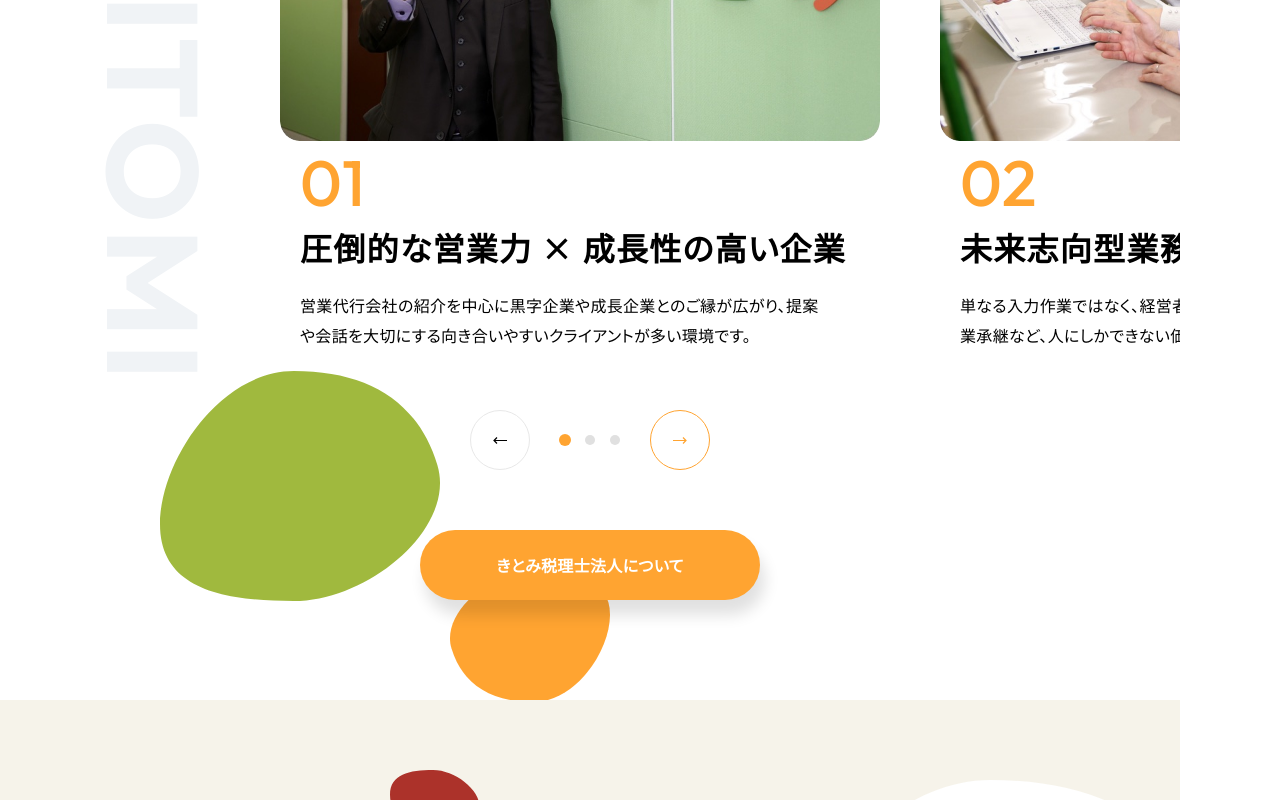
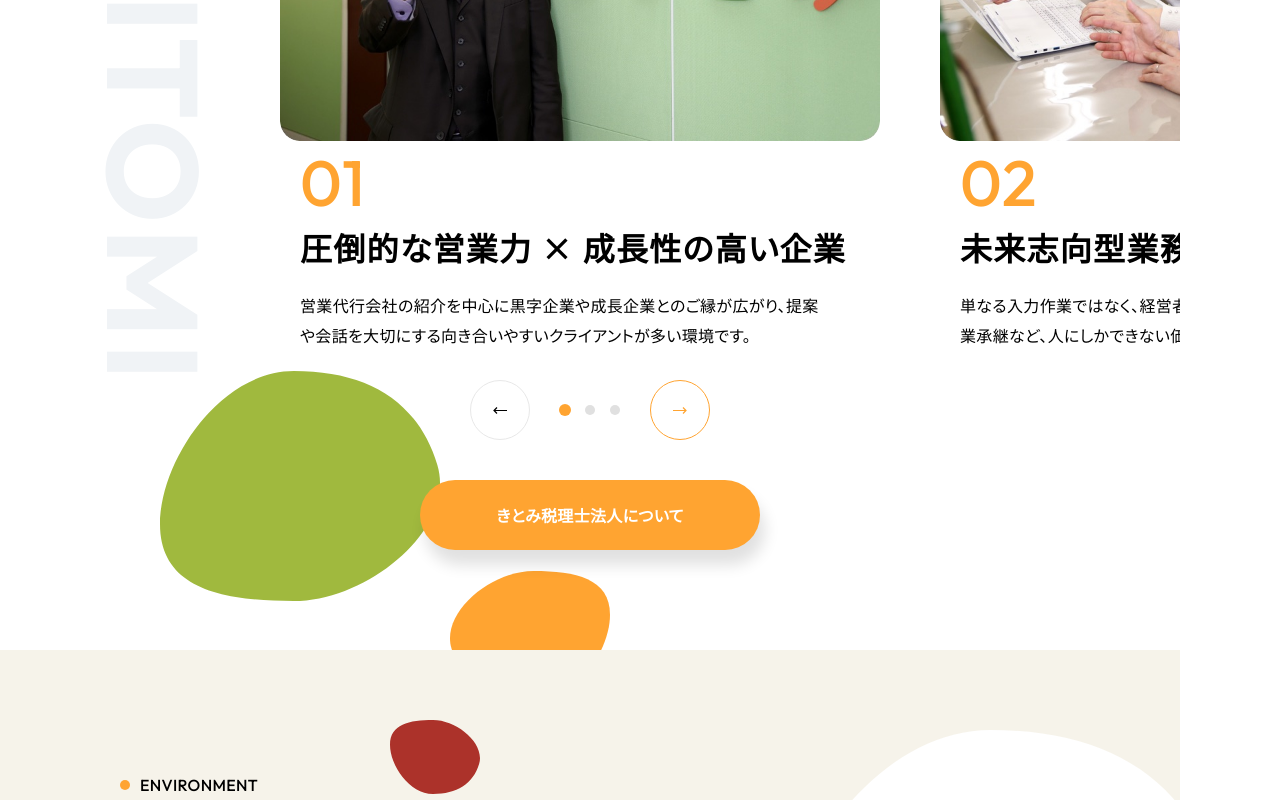
Before and after one commit to Zenith-Blue/kitomi-tax, a plain HTML site: page index.html in a window 1280 px wide. Shown: the part 2377-3177 px from the top of the page. Drawn offline with Linux system fonts and the light colour scheme.

Commit message:
style(about): スライダー下の余白を本文→矢印30px、矢印→CTA40pxに
- .about-slider__pagination margin-top 60→30
- .about-slider margin-bottom 60→0
- .about__cta margin-top 50→40

Co-Authored-By: Claude Opus 4.7 (1M context) <noreply@anthropic.com>

```diff
--- a/css/pages/home.css
+++ b/css/pages/home.css
@@ -287,7 +287,7 @@
 .about-slider {
   position: relative;
   z-index: 2;
-  margin-bottom: 60px;
+  margin-bottom: 0;
 }
 
 .about-slider__viewport {
@@ -368,7 +368,7 @@
   justify-content: center;
   align-items: center;
   gap: 30px;
-  margin-top: 60px;
+  margin-top: 30px;
   z-index: 5;
 }
 
@@ -421,7 +421,7 @@
 
 .about__cta {
   display: flex;
-  margin: 50px auto 0;
+  margin: 40px auto 0;
   position: relative;
   z-index: 3;
 }
```
